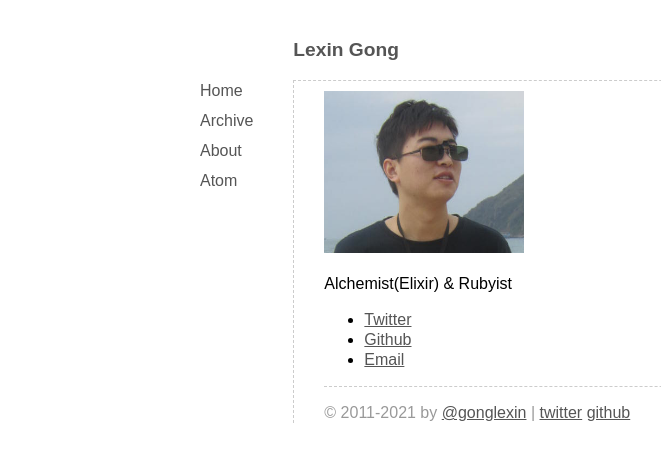
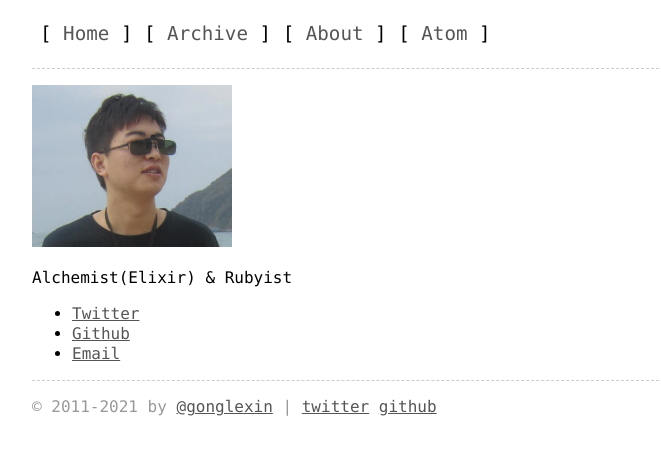
Before and after one commit to gonglexin/gonglexin.github.io, a Jekyll site: the page built from about.html, in a window 1280 px wide. Shown: the top 462 px of the page, without its empty margins (0-661 px from the left). Built offline with Jekyll 4.4.1, drawn with Linux system fonts in a browser that asks for light colours; some web fonts are replaced.

Commit message:
Refine css

```diff
--- a/_includes/nav.html
+++ b/_includes/nav.html
@@ -1,8 +1,8 @@
 <nav>
   <ul>
-    <li><a href="/">Home</a></li>
-    <li><a href="/archive.html">Archive</a></li>
-    <li><a href="/about.html">About</a></li>
-    <li><a href="/atom.xml">Atom</a></li>
+    <li>[ <a href="/">Home</a> ]</li>
+    <li>[ <a href="/archive.html">Archive</a> ]</li>
+    <li>[ <a href="/about.html">About</a> ]</li>
+    <li>[ <a href="/atom.xml">Atom</a> ]</li>
   </ul>
 </nav>
--- a/_layouts/default.html
+++ b/_layouts/default.html
@@ -9,21 +9,15 @@
     <meta name="author" content="gonglexin">
 
     <link rel="stylesheet" href="/assets/css/main.css" />
-    <link href='https://fonts.googleapis.com/css?family=Galdeano' rel='stylesheet' type='text/css'>
     <link rel="alternate"  type="application/atom+xml" title="秦关属楚" href="/atom.xml" />
   </head>
   <body>
     <div class="container">
       {% include nav.html %}
-      <div id="wrapper">
-        <div id="header">
-          <a href="/">Lexin Gong</a>
-        </div>
-        <div id="content">
-          {{ content }}
-          {% include footer.html %}
-        </div>
+      <div id="content">
+        {{ content }}
       </div>
+      {% include footer.html %}
     </div>
 
     <script type="text/javascript" charset="utf-8">
--- a/_sass/style.scss
+++ b/_sass/style.scss
@@ -1,6 +1,6 @@
 /* Base */
 body {
-  font-family: 'Galdeano', sans-serif;
+  font-family: Fira Code,Monaco,Consolas,Ubuntu Mono,PingFang SC,Hiragino Sans GB,Microsoft YaHei,WenQuanYi Micro Hei,monospace,sans-serif;
   line-height: 20px;
 }
 
@@ -14,42 +14,27 @@ a:hover {
 
 .container {
   margin: 0 auto;
-  width: 960px;
 }
 
 nav {
-  float: left;
-  margin-top: 60px;
+  font-size: 120%;
   line-height: 30px;
-  margin-right: 40px;
 
   ul {
+    margin-left: 0;
     list-style: none;
-    a {
-      text-decoration: none;
+    li {
+      display: inline;
+      a {
+        text-decoration: none;
+      }
     }
   }
 }
 
-
-#wrapper {
-  margin-top: 40px;
-  float: left;
-  width: 600px;
-}
-
-#header {
-  font-size: 120%;
-  font-weight: bold;
-  margin-bottom: 20px;
-  a {
-    text-decoration: none;
-  }
-}
-
 #content {
-  padding: 10px 0 0 30px;
-  border-left: 1px dashed #ccc;
+  margin: 1em 2em;
+  padding-top: 1em;
   border-top: 1px dashed #ccc;
 }
 
@@ -69,7 +54,7 @@ article {
 
 /* Footer */
 footer {
-  margin-top: 1em;
+  margin: 1em 2em;
   border-top: 1px dashed #CCC;
   p {
     color: #999;
```
